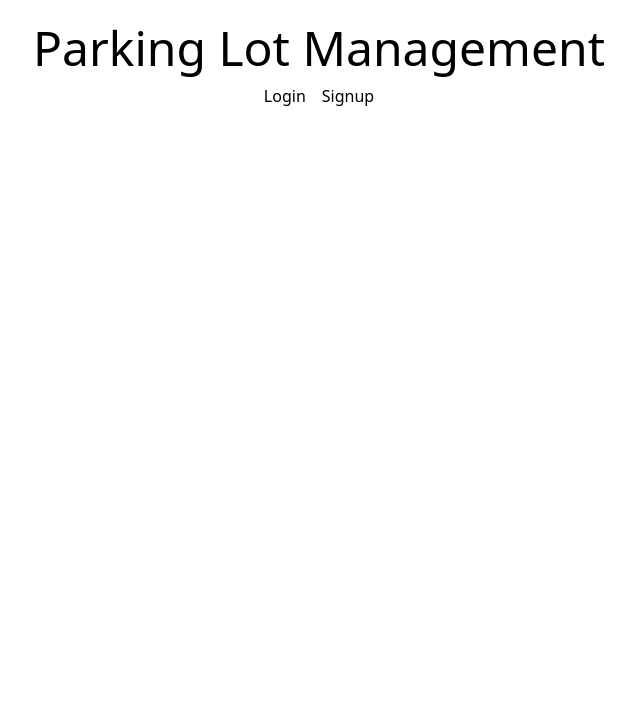
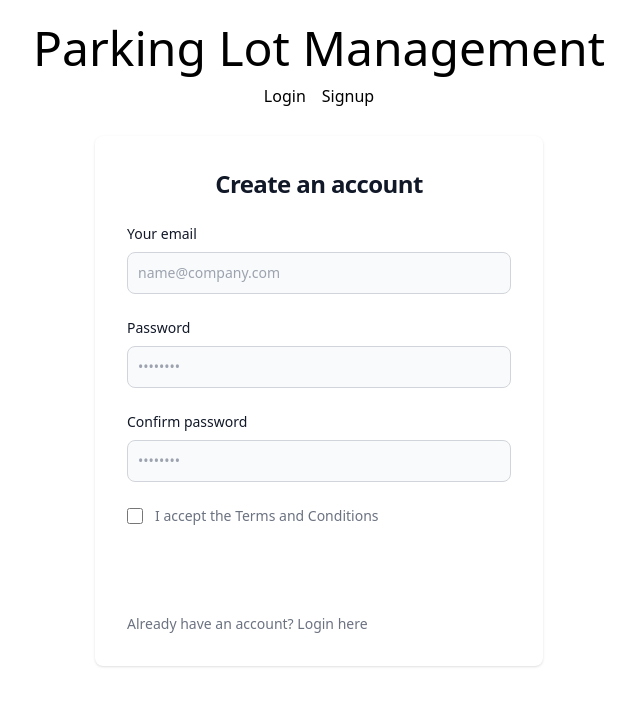
Before and after one commit to xyiorgyx/Parking-Manager, a React (Create React App) app in the folder client/: page /signup in a window 1280 px wide. Shown: the top 706 px of the page, without its empty margins (321-961 px from the left). Built offline with nearby package versions, Linux system fonts and the light colour scheme.

Commit message:
added sign up form and links are working

```diff
--- a/client/src/pages/Login.js
+++ b/client/src/pages/Login.js
@@ -86,7 +86,7 @@
                         </div>
                         <a href="#" class="text-sm font-medium text-primary-600 hover:underline dark:text-primary-500">Forgot password?</a>
                     </div>
-                    <button type="submit" class="w-full text-white bg-primary-600 hover:bg-primary-700 focus:ring-4 focus:outline-none focus:ring-primary-300 font-medium rounded-lg text-sm px-5 py-2.5 text-center dark:bg-primary-600 dark:hover:bg-primary-700 dark:focus:ring-primary-800">Sign in</button>
+                    <button type="submit" class="w-full text-white bg-primary-600 hover:bg-primary-700 focus:ring-4 focus:outline-none focus:ring-primary-300 font-medium rounded-lg text-sm px-5 py-2.5 text-center dark:bg-primary-600 dark:hover:bg-primary-700 dark:focus:ring-primary-800"><Link to="/">Sign in</Link></button>
                     <p class="text-sm font-light text-gray-500 dark:text-gray-400">
                         Don't have an account yet? <a href="#" class="font-medium text-primary-600 hover:underline dark:text-primary-500">Sign up</a>
                     </p>
--- a/client/src/pages/Signup.js
+++ b/client/src/pages/Signup.js
@@ -3,6 +3,7 @@
 
 import { useMutation } from '@apollo/client';
 import { ADD_USER } from '../utils/mutations';
+
 
 
 import Auth from '../utils/Auth';
@@ -13,7 +14,7 @@
     email: '',
     password: '',
   });
-  const [createUser, { error, data }] = useMutation(ADD_USER);
+  const [addUser, { error, data }] = useMutation(ADD_USER);
 
   // update state based on form input changes
   const handleChange = (event) => {
@@ -31,20 +32,60 @@
     console.log(formState);
 
     try {
-      const { data } = await createUser({
+      const { data } = await addUser({
         variables: { ...formState },
       });
 
-      Auth.login(data.createUser.token);
+      Auth.login(data.ADDUser.token);
     } catch (e) {
       console.error(e);
     }
   };
 
   return (
-    <main className="">
-      <div className="">
-      </div>
+    <main className="justify-center mb-4">
+       <div class="flex flex-col items-center  px-6 py-8 mx-auto md:h-screen lg:py-0">
+       {data ? (
+              <p>
+                Success! You may now head{' '}
+                <Link to="/">back to the homepage.</Link>
+              </p>
+            ) : (
+      <div class="w-full bg-white rounded-lg shadow dark:border md:mt-0 sm:max-w-md xl:p-0 dark:bg-gray-800 dark:border-gray-700">
+          <div class="p-6 space-y-4 md:space-y-6 sm:p-8">
+              <h1 class="text-xl text-center font-bold leading-tight tracking-tight text-gray-900 md:text-2xl dark:text-white">
+                  Create an account
+              </h1>
+              <form class="space-y-4 md:space-y-6" action="#">
+                  <div>
+                      <label for="email" class="block mb-2 text-sm font-medium text-gray-900 dark:text-white">Your email</label>
+                      <input type="email" name="email" id="email" class="bg-gray-50 border border-gray-300 text-gray-900 sm:text-sm rounded-lg focus:ring-primary-600 focus:border-primary-600 block w-full p-2.5 dark:bg-gray-700 dark:border-gray-600 dark:placeholder-gray-400 dark:text-white dark:focus:ring-blue-500 dark:focus:border-blue-500" placeholder="name@company.com" required=""/>
+                  </div>
+                  <div>
+                      <label for="password" class="block mb-2 text-sm font-medium text-gray-900 dark:text-white">Password</label>
+                      <input type="password" name="password" id="password" placeholder="••••••••" class="bg-gray-50 border border-gray-300 text-gray-900 sm:text-sm rounded-lg focus:ring-primary-600 focus:border-primary-600 block w-full p-2.5 dark:bg-gray-700 dark:border-gray-600 dark:placeholder-gray-400 dark:text-white dark:focus:ring-blue-500 dark:focus:border-blue-500" required=""/>
+                  </div>
+                  <div>
+                      <label for="confirm-password" class="block mb-2 text-sm font-medium text-gray-900 dark:text-white">Confirm password</label>
+                      <input type="confirm-password" name="confirm-password" id="confirm-password" placeholder="••••••••" class="bg-gray-50 border border-gray-300 text-gray-900 sm:text-sm rounded-lg focus:ring-primary-600 focus:border-primary-600 block w-full p-2.5 dark:bg-gray-700 dark:border-gray-600 dark:placeholder-gray-400 dark:text-white dark:focus:ring-blue-500 dark:focus:border-blue-500" required=""/>
+                  </div>
+                  <div class="flex items-start">
+                      <div class="flex items-center h-5">
+                        <input id="terms" aria-describedby="terms" type="checkbox" class="w-4 h-4 border border-gray-300 rounded bg-gray-50 focus:ring-3 focus:ring-primary-300 dark:bg-gray-700 dark:border-gray-600 dark:focus:ring-primary-600 dark:ring-offset-gray-800" required=""/>
+                      </div>
+                      <div class="ml-3 text-sm">
+                        <label for="terms" class="font-light text-gray-500 dark:text-gray-300">I accept the <a class="font-medium text-primary-600 hover:underline dark:text-primary-500" href="#">Terms and Conditions</a></label>
+                      </div>
+                  </div>
+                  <button type="submit" class="w-full text-white bg-primary-600 hover:bg-primary-700 focus:ring-4 focus:outline-none focus:ring-primary-300 font-medium rounded-lg text-sm px-5 py-2.5 text-center dark:bg-primary-600 dark:hover:bg-primary-700 dark:focus:ring-primary-800"><Link to="/me">
+                    Create an account</Link></button>
+                  <p class="text-sm font-light text-gray-500 dark:text-gray-400">
+                      Already have an account? <Link to="/login" class="font-medium text-primary-600 hover:underline dark:text-primary-500">Login here</Link>
+                  </p>
+              </form>
+          </div>
+      </div>)}
+  </div>
     </main>
   );
 };
```
